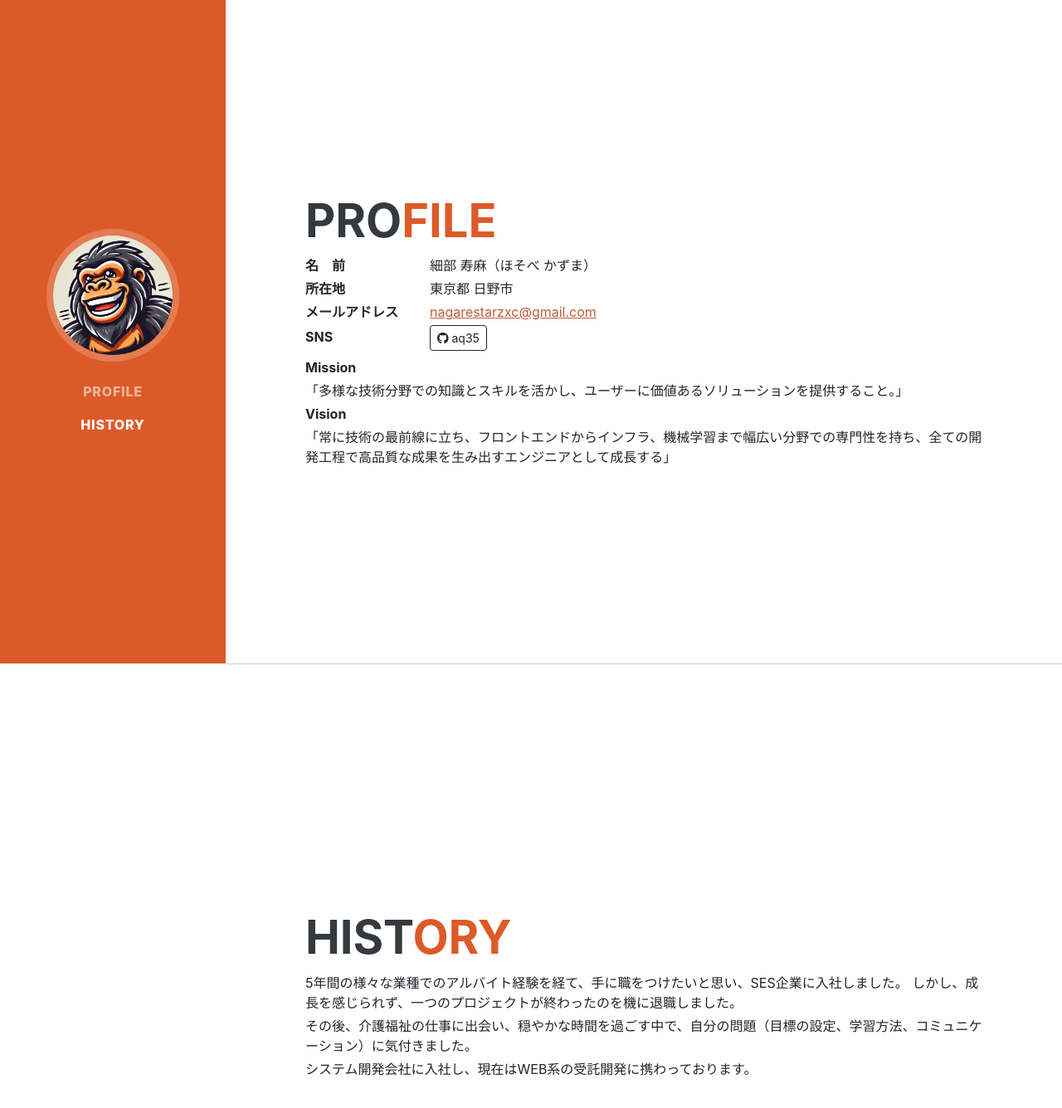
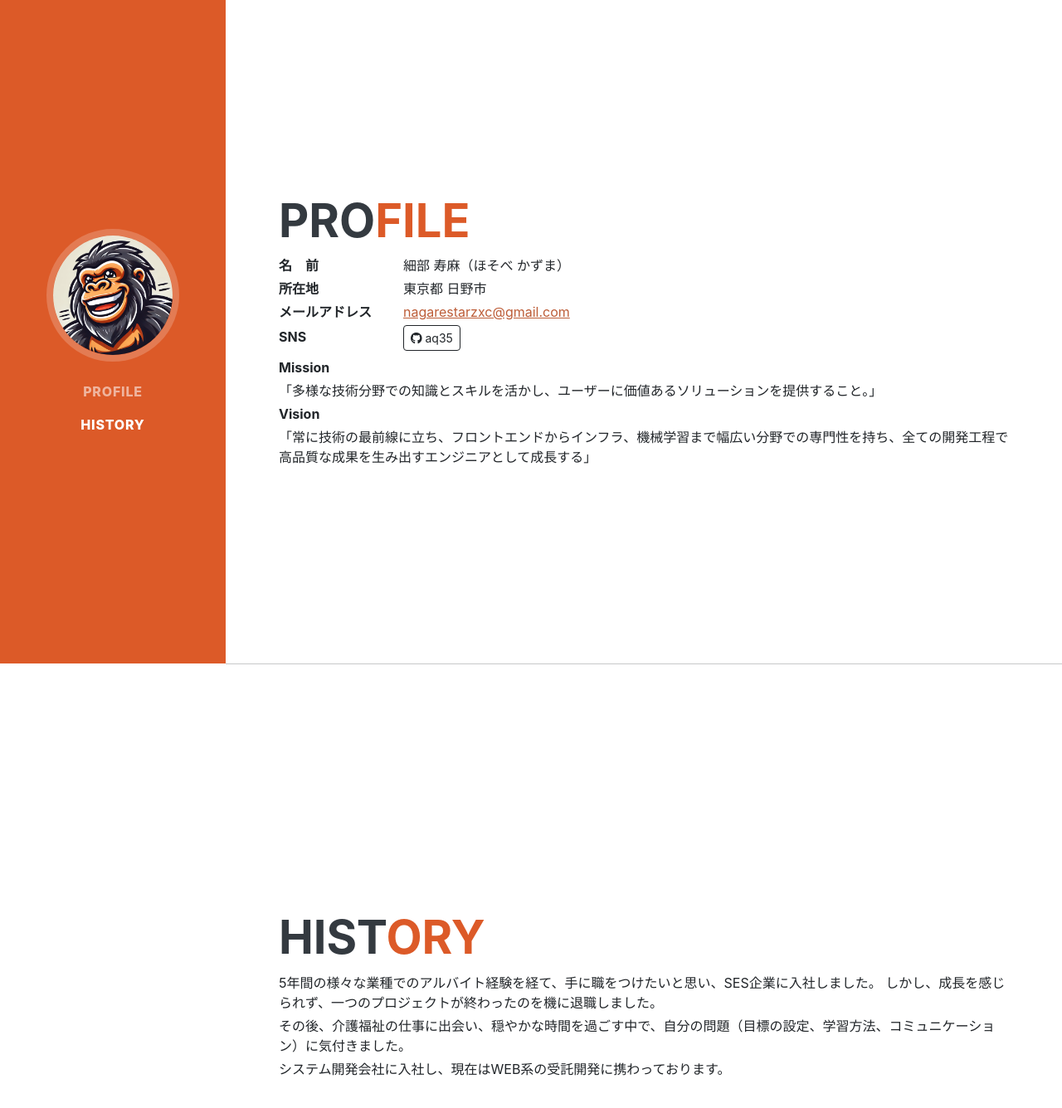
Before and after one commit to aq35/liftpromy, a Vue app in the folder liftpromy/: page / in a window 1280 px wide. Shown: the top 1336 px of the page at 83% size. Built offline with nearby package versions, Linux system fonts and the light colour scheme.

Commit message:
Update Profile.vue

```diff
--- a/liftpromy/src/components/Profile.vue
+++ b/liftpromy/src/components/Profile.vue
@@ -27,7 +27,7 @@
                 <div class="resume-section-content">
                     <div class="relative max-w-screen-xl w-full mx-auto xl:px-5">
                         <div class="relative w-full grid gap-12 lg:grid-cols-2">
-                            <div class="w-full flex justify-center items-center px-5 xl:px-0">
+                            <div class="w-full flex justify-center items-center px-3 xl:px-0">
                                 <div class="sm:max-w-[480px]">
                                     <h2 class="text-4xl font-bold md:text-5xl">PRO<span class="text-primary">FILE</span>
                                     </h2>
@@ -71,7 +71,7 @@
                 <div class="resume-section-content">
                     <div class="relative max-w-screen-xl w-full mx-auto xl:px-5">
                         <div class="relative w-full grid gap-12 lg:grid-cols-2">
-                            <div class="w-full flex justify-center items-center px-5 xl:px-0">
+                            <div class="w-full flex justify-center items-center px-3 xl:px-0">
                                 <div class="sm:max-w-[480px]">
                                     <h2 class="text-4xl font-bold md:text-5xl">Hist<span class="text-primary">ory</span>
                                     </h2>
```
